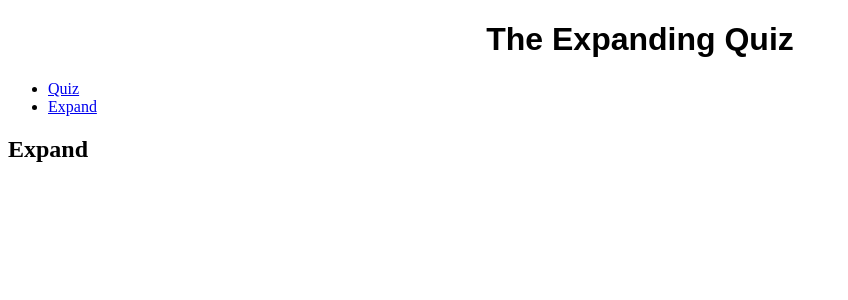
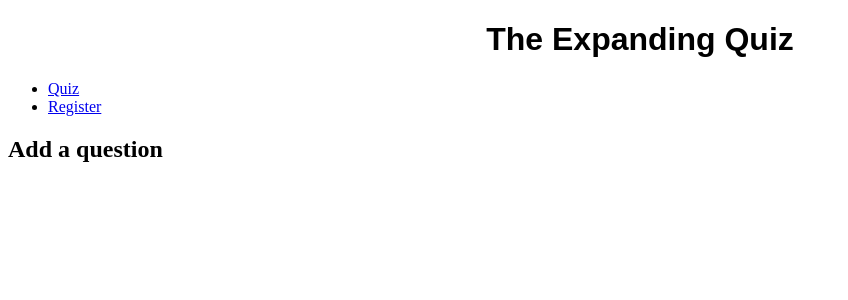
Before and after one commit to tomwiddows/the-expanding-quiz, a Flask app: page /expand in a window 1280 px wide. Shown: the top 300 px of the page, without its empty margins (0-848 px from the left). Run offline with Flask 3, Linux system fonts and the light colour scheme; some web fonts are replaced.

Commit message:
Save sql file. import registration hashes and url_for to run.py. add route decorator for register page.

```diff
--- a/database/questionbase.sql
+++ b/database/questionbase.sql
@@ -0,0 +1,4 @@
+CREATE TABLE "Question"
+(
+
+)
--- a/run.py
+++ b/run.py
@@ -1,5 +1,6 @@
 import os
-from flask import Flask, render_template
+from flask import Flask, render_template, url_for
+from werkzeug.security import generate_password_hash, check_password_hash
 
 # Create instance of the Flask class
 app = Flask(__name__)
@@ -17,6 +18,11 @@ def expand():
     return render_template("expand.html")
 
 
+@app.route("/register", methods=["GET", "POST"])
+def register():
+    return render_template("register.html")
+
+
 # Run app if the default module is chosen
 if __name__ == "__main__":
     app.run(
--- a/templates/base.html
+++ b/templates/base.html
@@ -14,7 +14,7 @@
     <nav>
         <ul>
             <li><a href="{{ url_for('index') }}">Quiz</a></li>
-            <li><a href="{{ url_for('expand') }}">Expand</a></li>
+            <li><a href="{{ url_for('register') }}">Register</a></li>
         </ul>
     </nav>
 
--- a/templates/expand.html
+++ b/templates/expand.html
@@ -1,4 +1,7 @@
 {% extends "base.html" %}
 {% block content %}
-    <h2>Expand</h2>
+
+    <h2>Add a question</h2>
+
+
 {% endblock %}
```
Also changed, not shown: templates/register.html (+11 -0 lines).
